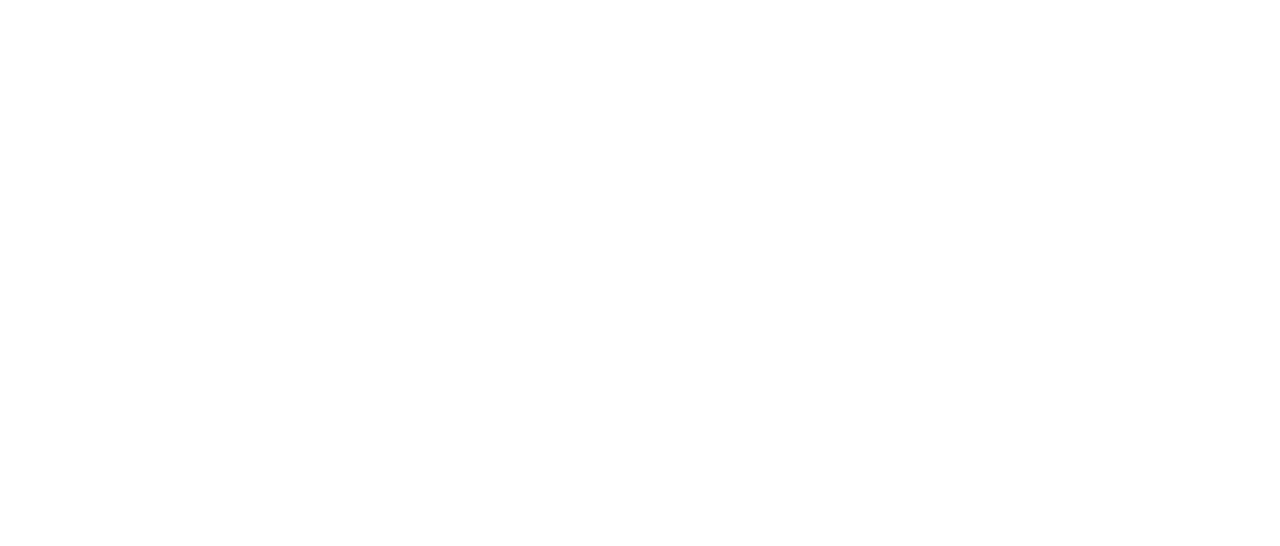
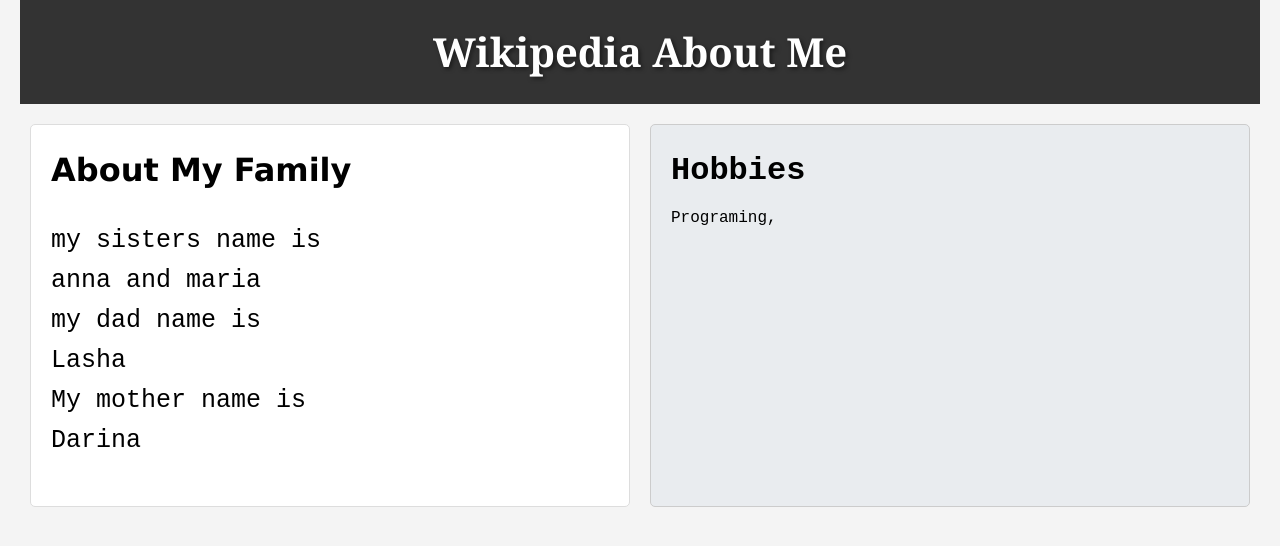
Before and after one commit to nikoloz1235677/GOA, a plain HTML site: page level 33/homework/index.html in a window 1280 px wide. Drawn offline with Linux system fonts and the light colour scheme.

Commit message:
homework

```diff
--- a/level 33/homework/index.html
+++ b/level 33/homework/index.html
@@ -3,10 +3,27 @@
 <head>
     <meta charset="UTF-8">
     <meta name="viewport" content="width=device-width, initial-scale=1.0">
-    <title>Document</title>
-    <link rel="stylesheet" href="./style.css">
+    <title>documnet</title>
+    <link rel="stylesheet" href="style.css">
 </head>
 <body>
-    <p</p>
+    <header>
+        <h1>Wikipedia About Me</h1>
+    </header>
+    <main>
+        <section class="section-one">
+            <h2>About My Family</h2>
+            <pre id="sa">my sisters name is
+anna and maria
+my dad name is
+Lasha
+My mother name is
+Darina</pre>
+        </section>
+        <section class="section-two">
+            <h2>Hobbies</h2>
+            <p>Programing, </p>
+        </section>
+    </main>
 </body>
 </html>
--- /dev/null
+++ b/level 33/homework/styl.css
@@ -0,0 +1,22 @@
+body {
+    background-color: rgb(250, 255, 186);
+}
+#tbl {
+    font-size: 30px;
+    text-align: center;
+    height: 400px;
+    width: 400px;
+    margin-top: 200px;
+    margin-left: 500px;
+    color: brown;
+    background-color: black;
+    border: 2px solid;
+}
+#tbl:hover {
+    color: rgb(0, 255, 170);
+    font-size: 40px;
+    transition: 1.2s;
+}
+.s {
+    background-color: rgb(200, 230, 255);
+}
--- a/level 33/homework/style.css
+++ b/level 33/homework/style.css
@@ -0,0 +1,63 @@
+body, h1, h2, p {
+    margin: 0;
+    padding: 0;
+    box-sizing: border-box;
+}
+
+body {
+    font-family: Arial, sans-serif;
+    line-height: 1.6;
+    background-color: #f4f4f4;
+    padding: 0 20px;
+}
+
+header {
+    background: #333;
+    color: #fff;
+    padding: 20px 0;
+    text-align: center;
+    text-shadow: 2px 2px 4px rgba(0,0,0,0.5);
+}
+
+h1 {
+    font-family: 'Georgia', serif;
+    font-size: 2.5em;
+}
+
+main {
+    display: flex;
+    justify-content: space-between;
+    margin-top: 20px;
+}
+
+section {
+    flex: 1;
+    padding: 20px;
+    margin: 0 10px;
+}
+
+.section-one {
+    background-color: #fff;
+    border: 1px solid #ddd;
+    border-radius: 5px;
+    font-family: 'Verdana', sans-serif;
+}
+
+.section-two {
+    background-color: #e9ecef;
+    border: 1px solid #ccc;
+    border-radius: 5px;
+    font-family: 'Courier New', monospace;
+}
+
+h2 {
+    margin-bottom: 10px;
+    font-size: 2em;
+}
+
+p {
+    font-size: 1em;
+}
+#sa {
+    font-size: 25px;
+}
```
Also changed, not shown: level 33/homework/inde.html (added, +28 -0 lines), .png.png (added), level 36/classwork/Screenshot 2024-09-18 at 17.05.00.png (added), level 36/classwork/Screenshot 2024-09-18 at 17.05.14.png (added), level 36/classwork/Screenshot 2024-09-18 at 17.05.23.png (added), 2 other files.
